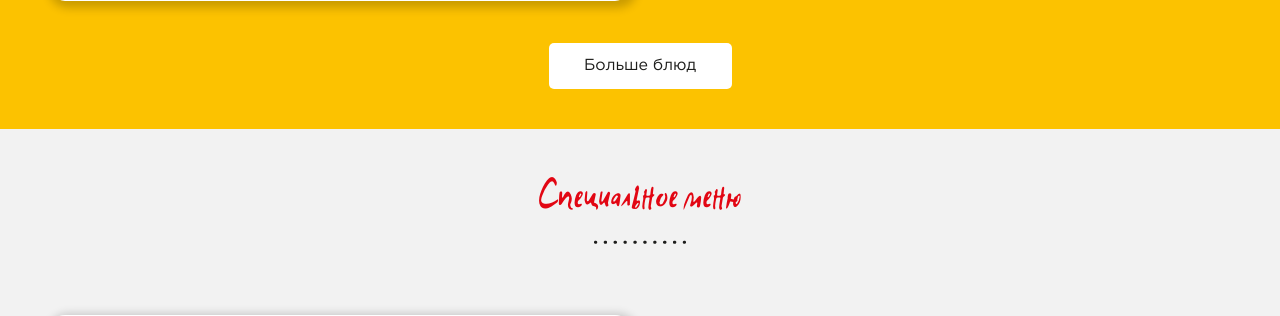
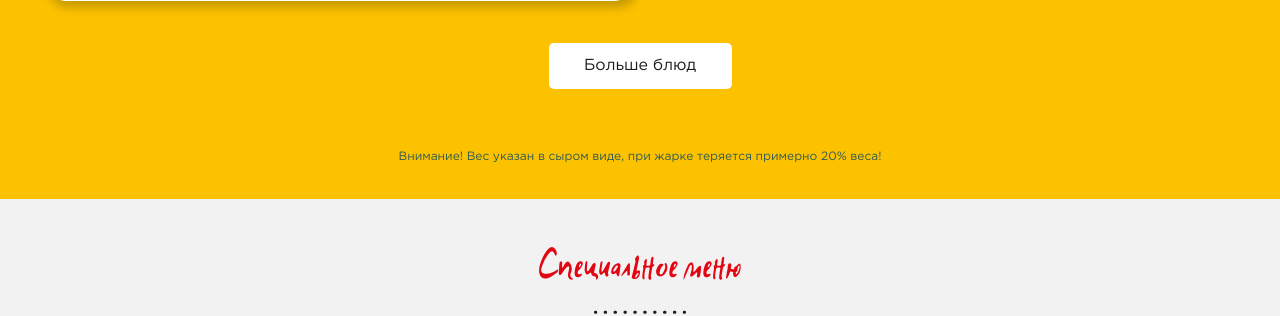
Before and after one commit to erlanenazarov/koko_backend, a Django app: page / in a window 1280 px wide. Shown: the part 476-792 px from the top of the page. Run offline with Django 3.2, Linux system fonts and the light colour scheme; tables that the repository leaves empty hold one stand-in row (values such as "Sample post"); parts of the project's set-up code (start-up, migrations or seed data) failed here and were passed over; some libraries are stand-ins or nearby versions.

Commit message:
Added important text

```diff
--- a/templates/index.html
+++ b/templates/index.html
@@ -161,6 +161,9 @@
         </div>
         <div class="load-more-button">
             <button type="button" class="more_food" data-type="chicken" data-page="1">Больше блюд</button>
+        </div>
+        <div class="important-invisible-text">
+            <p>Внимание! Вес указан в сыром виде, при жарке теряется примерно 20% веса!</p>
         </div>
     </div>
 </div>
@@ -380,6 +383,7 @@
 </div>
 <footer>
     <img src="{% static "images/footer-logo.png" %}"/>
+    <div class="mobile-footer-text">Внимение! Вес указан в сыром виде, при жарке теряется примерно 20% веса!</div>
 </footer>
 
 <script src="{% static 'js/jquery-3.1.1.min.js' %}"></script>
--- a/templates/public/css/style.css
+++ b/templates/public/css/style.css
@@ -1325,6 +1325,32 @@ footer > img {
     cursor: pointer;
 }
 
+
+
+.mobile-footer-text {
+    width: 100%;
+    height: 40px;
+    margin-top: 15px;
+    text-align: center;
+    font-family: GothamPro, sans-serif;
+    font-size: 12px;
+    color: #EEEEEE;
+    padding-bottom: 20px;
+}
+
+.important-invisible-text {
+    width: 100%;
+    height: 70px;
+    text-align: center;
+    font-family: "GothamPro", sans-serif;
+    font-size: 12px;
+    color: #2e5955;
+    -webkit-box-sizing: border-box;
+    -moz-box-sizing: border-box;
+    box-sizing: border-box;
+    padding-top: 20px;
+}
+
 @media screen and (max-width: 1233px) {
     .carcass {
         width: 1129px;
@@ -1346,6 +1372,10 @@ footer > img {
 
     .product-image-preview {
         width: 263px;
+    }
+
+    .mobile-footer-text {
+        display: none;
     }
 }
 
@@ -1617,6 +1647,16 @@ footer > img {
     .form-group > input {
         width: 471px;
     }
+
+
+
+    .mobile-footer-text {
+        display: block;
+    }
+
+    .important-invisible-text {
+        display: none;
+    }
 }
 
 @media screen and (max-width: 555px) {
```
Also changed, not shown: 1 other file.
